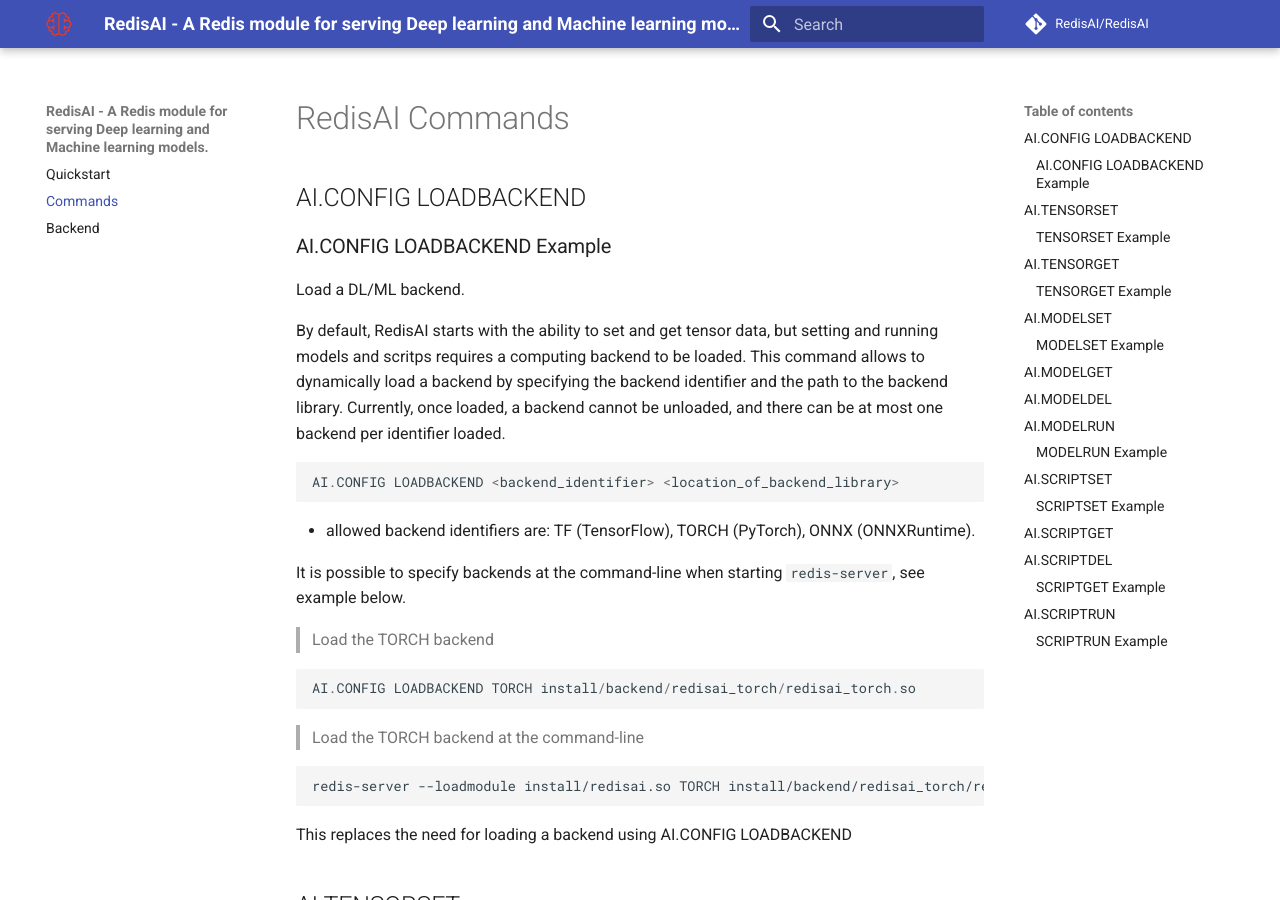
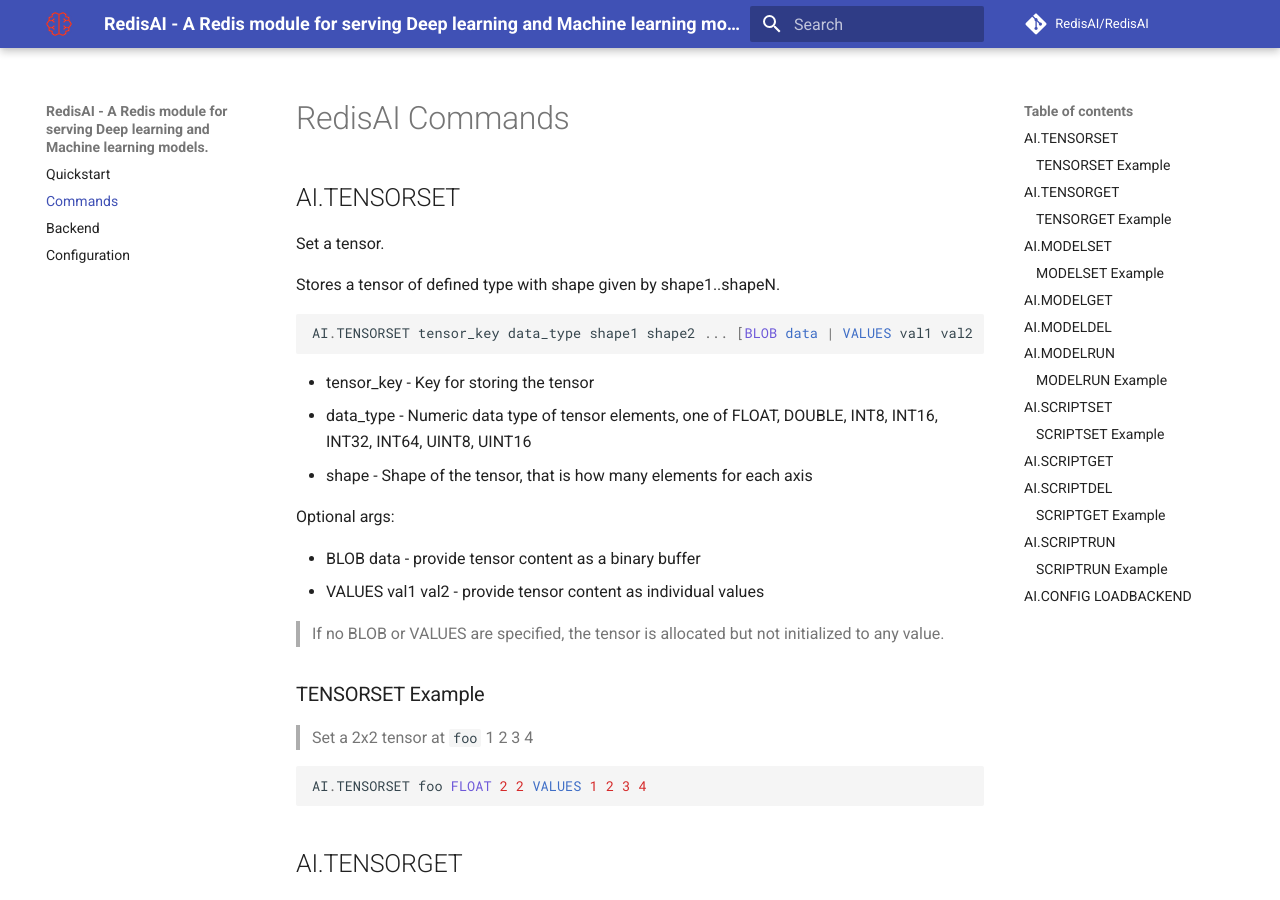
Before and after one commit to RedisAI/RedisAI, an MkDocs documentation site: the page built from docs/commands.md, in a window 1280 px wide and 900 px high. Built offline with MkDocs 1.6.1 and Material for MkDocs 9.7.7, drawn with Linux system fonts in a browser that asks for light colours; comment, search, counter and statistics services are not loaded; old or Windows-style settings are respelled for this version of MkDocs; some of the changed lines change nothing that is shown; some of the changed text lies outside the part shown.

Commit message:
[add] added mention to THREADS_PER_QUEUE feature. [add] splitted configuration options

````diff
--- a/docs/commands.md
+++ b/docs/commands.md
@@ -1,34 +1,4 @@
 # RedisAI Commands
-
-## AI.CONFIG LOADBACKEND
-
-### AI.CONFIG LOADBACKEND Example
-
-Load a DL/ML backend.
-
-By default, RedisAI starts with the ability to set and get tensor data, but setting and running models and scritps requires a computing backend to be loaded. This command allows to dynamically load a backend by specifying the backend identifier and the path to the backend library. Currently, once loaded, a backend cannot be unloaded, and there can be at most one backend per identifier loaded.
-
-```sql
-AI.CONFIG LOADBACKEND <backend_identifier> <location_of_backend_library>
-```
-
-* allowed backend identifiers are: TF (TensorFlow), TORCH (PyTorch), ONNX (ONNXRuntime).
-
-It is possible to specify backends at the command-line when starting `redis-server`, see example below.
-
-> Load the TORCH backend
-
-```sql
-AI.CONFIG LOADBACKEND TORCH install/backend/redisai_torch/redisai_torch.so
-```
-
-> Load the TORCH backend at the command-line
-
-```bash
-redis-server --loadmodule install/redisai.so TORCH install/backend/redisai_torch/redisai_torch.so
-```
-
-This replaces the need for loading a backend using AI.CONFIG LOADBACKEND
 
 ## AI.TENSORSET
 
@@ -234,3 +204,7 @@
 ```sql
 AI.SCRIPTRUN addscript addtwo INPUTS a b OUTPUTS c
 ```
+
+## AI.CONFIG LOADBACKEND
+
+Enables setting run-time configuration options. See the full documentation about [run time and on load  configurations ](./configuring) for further details.
--- /dev/null
+++ b/docs/configuring.md
@@ -0,0 +1,81 @@
+# Configuration
+
+RedisAI supports both run-time configuration options and others that should be specified when loading the module.
+
+## Configuration Options Only Available During Loading
+
+In general, passing configuration options is done by appending arguments after the `--loadmodule` argument in the command line, `loadmodule` configuration directive in a Redis config file, or the `MODULE LOAD` command. For example:
+
+In redis.conf:
+
+```
+loadmodule redisai.so OPT1 OPT2
+```
+
+From redis-cli:
+
+```
+127.0.0.6379> MODULE load redisai.so OPT1 OPT2
+```
+
+From command line:
+
+```
+$ redis-server --loadmodule ./redisai.so OPT1 OPT2
+```
+
+
+## THREADS_PER_QUEUE {number}
+
+Enable configuring the main thread to create a fixed number of worker threads up front per device. This controls the maximum number of threads to be used for parallel execution of independent different operations.
+
+
+This option can significantly improve the model run performance for simple models.
+
+
+### Default
+
+By default only one worker thread is used per device.
+
+### Example
+
+```
+$ redis-server --loadmodule ./redisai.so THREADS_PER_QUEUE 4
+```
+
+---
+
+
+## Setting Configuration Options In Run-Time
+
+## AI.CONFIG LOADBACKEND
+
+Enables setting run-time configuration options.
+
+### AI.CONFIG LOADBACKEND Example
+
+Load a DL/ML backend.
+
+By default, RedisAI starts with the ability to set and get tensor data, but setting and running models and scritps requires a computing backend to be loaded. This command allows to dynamically load a backend by specifying the backend identifier and the path to the backend library. Currently, once loaded, a backend cannot be unloaded, and there can be at most one backend per identifier loaded.
+
+```sql
+AI.CONFIG LOADBACKEND <backend_identifier> <location_of_backend_library>
+```
+
+* allowed backend identifiers are: TF (TensorFlow), TORCH (PyTorch), ONNX (ONNXRuntime).
+
+It is possible to specify backends at the command-line when starting `redis-server`, see example below.
+
+> Load the TORCH backend
+
+```sql
+AI.CONFIG LOADBACKEND TORCH install/backend/redisai_torch/redisai_torch.so
+```
+
+> Load the TORCH backend at the command-line
+
+```bash
+redis-server --loadmodule install/redisai.so TORCH install/backend/redisai_torch/redisai_torch.so
+```
+
+This replaces the need for loading a backend using AI.CONFIG LOADBACKEND
--- a/mkdocs.yml
+++ b/mkdocs.yml
@@ -27,6 +27,7 @@
     - 'Quickstart': index.md
     - 'Commands': commands.md
     - 'Backend': dataandbackend.md
+    - 'Configuration': configuring.md
 
 markdown_extensions:
   - admonition
````
